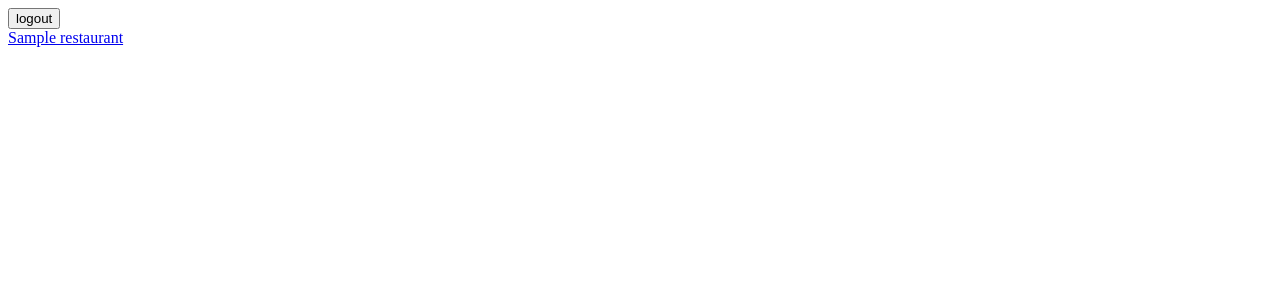
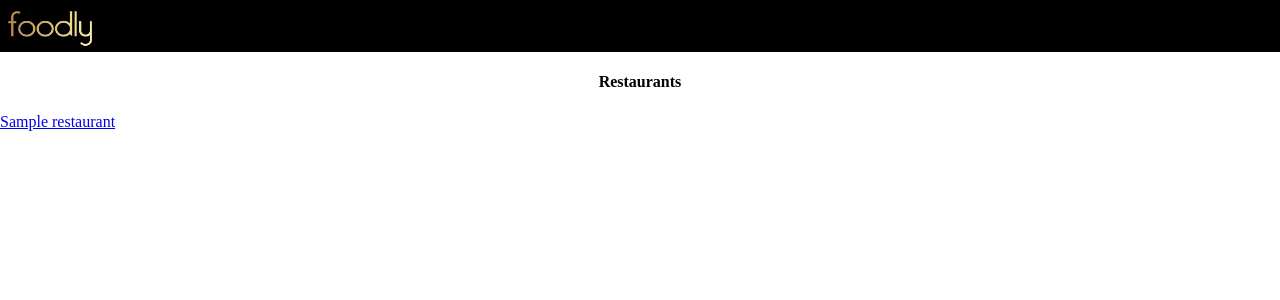
Before and after one commit to namanvashistha/foodly, a PHP site: page /home.php in a window 1280 px wide. Shown: the top 300 px of the page. Run offline with PHP 8.4, Linux system fonts and the light colour scheme; the visitor is signed in with stand-in values (Sample User, id 1); tables that the repository leaves empty or names only in its code hold one stand-in row (values such as "Sample post").

Commit message:
first commit

```diff
--- a/home.php
+++ b/home.php
@@ -10,12 +10,68 @@ $q1=mysqli_query($con,$q);
 ?>
 <!DOCTYPE html>
 <html>
+<meta charset="UTF-8">
+<meta name="viewport" content="width=device-width, initial-scale=1">
 <head>
+	<link rel="stylesheet" type="text/css" href="css/home.css">
 	<title>home page</title>
 	<link rel="shortcut icon" href="logo.png" type="image/png">
+
+<style>
+body{
+	margin: 0px;
+
+}
+ul {
+    list-style-type: none;
+    margin: 0;
+    padding: 0;
+    overflow: hidden;
+    background-color: black;
+}
+
+li {
+    float: left;
+}
+
+li a {
+    display: block;
+    color: white;
+    text-align: center;
+    text-decoration: none;
+}
+
+li a:hover:not(.active) {
+    background-color: #111;
+}
+
+.active {
+    background-color: golden
+    text-align: center;
+
+.arrow-down{
+
+    width: 0;
+  height: 0;
+  border-left: 5px solid transparent;
+  border-right: 5px solid transparent;
+
+  border-top: 5px solid black;
+
+}
+
+</style>
+
 </head>
 <body>
-	<a href="logout.php"><button>logout</button></a>
+<ul>
+<li><img src="header_logo.jpeg" align="left" width="100" height="52"></li>
+
+</ul>
+
+
+<center><h4>Restaurants</h4></center>
+
 	<div class="recommendation">
 		<?php
 			while($row=mysqli_fetch_array($q1)){ ?>
--- a/logout.php
+++ b/logout.php
@@ -1,5 +1,5 @@
 <?php
 	session_start();
 	session_destroy();
-	header("location:index.php");
+	header("location:index.php");/**/
 ?>
```
Also changed, not shown: header_logo.jpeg (added).
